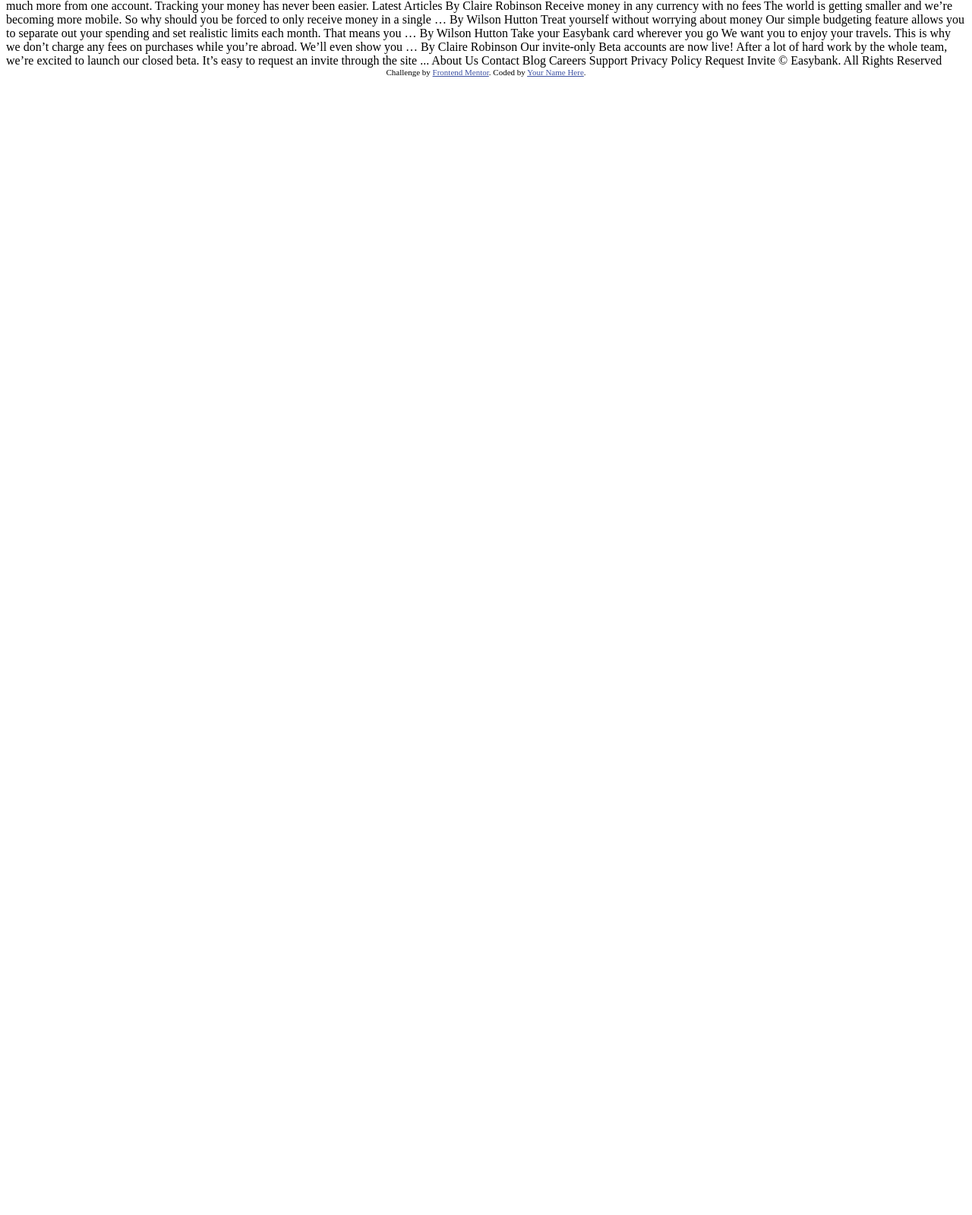
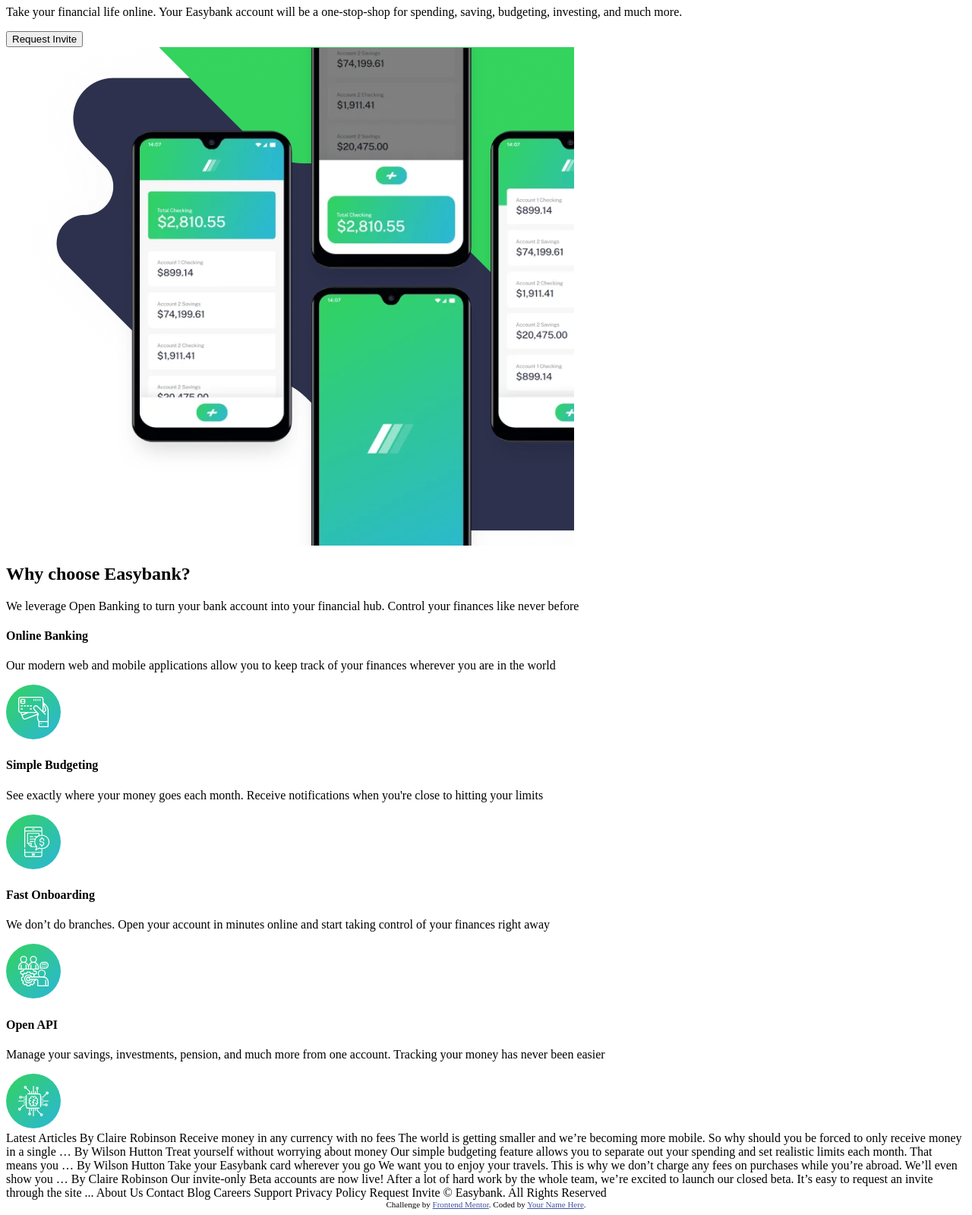
Before and after one commit to MrBartowsky/Easybank-Landing, a plain HTML site: page index.html in a window 1280 px wide. Shown: the part 221-1820 px from the top of the page at 76% size. Before the commit the page ends 800 px from the top, so only its background shows below. Drawn offline with Linux system fonts and the light colour scheme.

Commit message:
hero and features

```diff
--- a/index.html
+++ b/index.html
@@ -16,12 +16,8 @@
 </head>
 <body>
 
-  <heading>
-    <div>
-     <!-- <img src="./images/bg-intro-desktop.svg.png" alt="phone mockup"> -->
-    </div>
 
-    <nav>
+    <nav class="head">
 
         <ul>
           <li>Home </a></li>
@@ -44,38 +40,80 @@
     </nav>
 
 
-    <
+    <div class="hero">
+      <div>
+        <h1>Next generation digital banking</h1>
 
+        <p>
+          Take your financial life online. Your Easybank account will be a one-stop-shop
+          for spending, saving, budgeting, investing, and much more.
+        </p>
 
-  Next generation digital banking
+        <button>
+          Request Invite
+        </button>
+      </div>
 
-  Take your financial life online. Your Easybank account will be a one-stop-shop
-  for spending, saving, budgeting, investing, and much more.
+        <div>
+          <img src="./images/bg-intro-desktop.svg.png" alt="phone mockup">
+         </div>
+    </div>
 
-  Request Invite
+    <div class="features">
+    <div class="content">
+      <div class="intro">
+        <h2>Why choose Easybank?</h2>
+
+        <p>
+          We leverage Open Banking to turn your bank account into your financial hub. Control
+          your finances like never before
+        </p>
+      </div>
+
+      <div class="grid">
+        <div class="item">
+          <h4>Online Banking</h4>
+          <p>Our modern web and mobile applications allow you to keep track of your finances
+          wherever you are in the world</p>
+          <img src="./images/icon-online.svg" alt="online icon">
+        </div>
+
+        <div class="item">
+          <h4>Simple Budgeting</h4>
+          <p> See exactly where your money goes each month. Receive notifications when you're
+            close to hitting your limits</p>
+            <img src="./images/icon-budgeting.svg" alt="budgeting icon">
+        </div>
+
+        <div class="item">
+          <h4> Fast Onboarding</h4>
+          <p> We don’t do branches. Open your account in minutes online and start taking control
+            of your finances right away</p>
+            <img src="./images/icon-onboarding.svg" alt="onboarding icon">
+        </div>
+
+        <div class="item">
+          <h4>  Open API</h4>
+          <p> Manage your savings, investments, pension, and much more from one account. Tracking
+            your money has never been easier</p>
+            <img src="./images/icon-api.svg" alt="API icon">
+        </div>
+      </div>
+      </div>
 
 
 
-  Why choose Easybank?
 
-  We leverage Open Banking to turn your bank account into your financial hub. Control
-  your finances like never before.
 
-  Online Banking
-  Our modern web and mobile applications allow you to keep track of your finances
-  wherever you are in the world.
 
-  Simple Budgeting
-  See exactly where your money goes each month. Receive notifications when you’re
-  close to hitting your limits.
 
-  Fast Onboarding
-  We don’t do branches. Open your account in minutes online and start taking control
-  of your finances right away.
 
-  Open API
-  Manage your savings, investments, pension, and much more from one account. Tracking
-  your money has never been easier.
+
+
+
+
+
+
 
 
 
```
